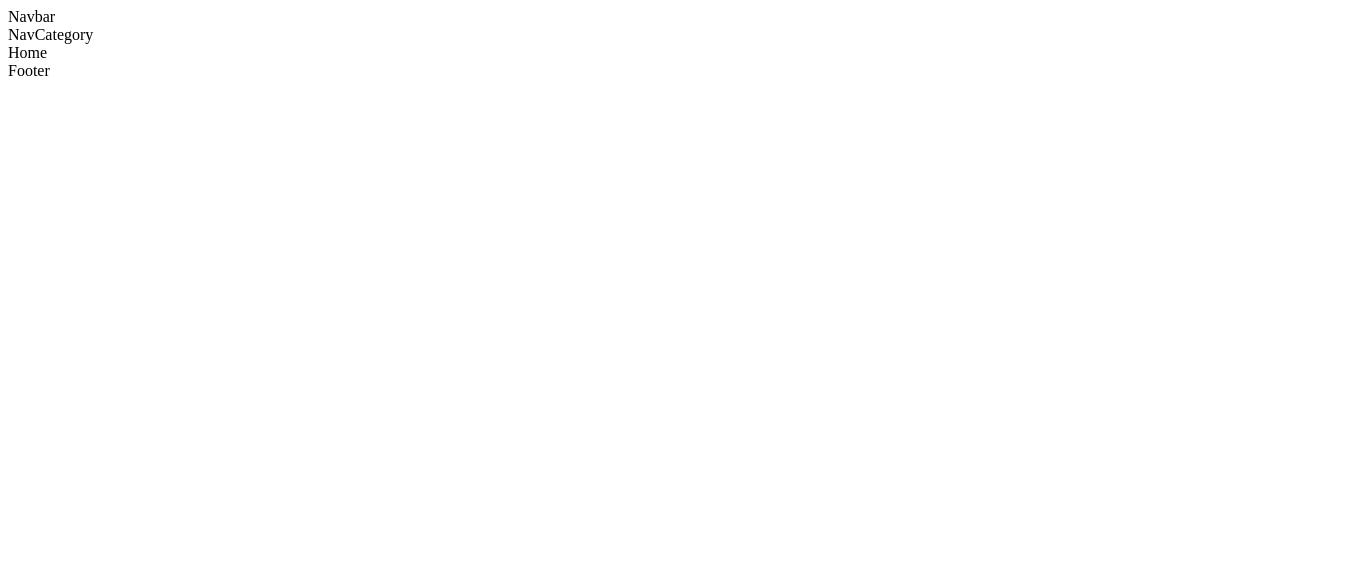
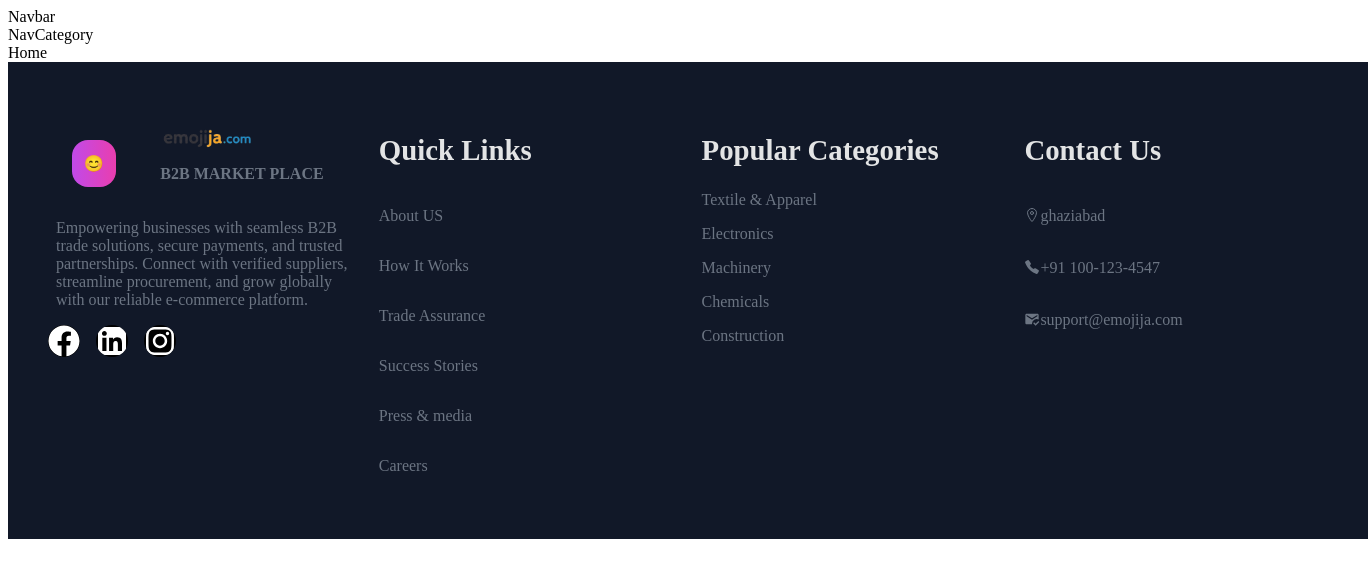
Before and after one commit to himanshu0gautam/e_commerce_frontend, a React (Vite) app in the folder ecommerce/: page / in a window 1280 px wide. Shown: the top 578 px of the page, 1368 px wide, since content can reach past the window. Built offline with nearby package versions, Linux system fonts and the light colour scheme.

Commit message:
add footer

```diff
--- a/ecommerce/package.json
+++ b/ecommerce/package.json
@@ -12,7 +12,9 @@
   "dependencies": {
     "react": "^19.1.1",
     "react-dom": "^19.1.1",
-    "react-router-dom": "^7.9.1"
+    "react-icons": "^5.5.0",
+    "react-router-dom": "^7.9.1",
+    "remixicon": "^4.6.0"
   },
   "devDependencies": {
     "@eslint/js": "^9.33.0",
--- a/ecommerce/src/components/Footer/Footer.jsx
+++ b/ecommerce/src/components/Footer/Footer.jsx
@@ -1,8 +1,113 @@
 import React from 'react'
+import style from './Footer.module.css'
+import { RiChatSmileAiFill } from "react-icons/ri";
+import { FaFacebook } from "react-icons/fa";
+import { FaLinkedin } from "react-icons/fa";
+import { FaInstagram } from "react-icons/fa6";
+import { IoLocationOutline } from "react-icons/io5";
+import { IoCallSharp } from "react-icons/io5";
+import { MdMarkEmailRead } from "react-icons/md";
+import { BsEmojiSmile } from "react-icons/bs";
+const Footer = () => {
 
-const Footer = () => {
+  const Links = [
+    {
+      "text":"About US"
+    },
+    {
+      "text":"How It Works"
+    },
+    {
+      "text":"Trade Assurance"
+    },
+    {
+      "text":"Success Stories"
+    },
+    {
+      "text":"Press & media"
+    },
+    {
+      "text":"Careers"
+    },
+  ]
+
+  const Catogories = [
+    {
+      "text":"Textile & Apparel"
+    },
+    {
+      "text":"Electronics"
+    },
+    {
+      "text":"Machinery"
+    },
+    {
+      "text":"Chemicals"
+    },
+    {
+      "text":"Construction"
+    },
+  ]
+
+  const contact = [
+    {
+      "text":"ghaziabad",
+      "icons":<IoLocationOutline />
+    },
+    {
+      "text":"+91 100-123-4547",
+      "icons":<IoCallSharp />
+    },
+    {
+      "text":"support@emojija.com",
+      "icons":<MdMarkEmailRead />
+    },
+  ]
+
   return (
-    <div>Footer</div>
+    <main className={style.mainFooter}>
+      <section className={style.linkSection}>
+        <div className={style.iconsTags}>
+          <div className={style.smillIcons}>
+          {/* <BsEmojiSmile className={style.SIcons}/> */}
+          😊
+          </div>
+            <div className={style.imagelogo}>
+              <img src="../../../assists/WhatsApp_Image_2025-09-16_at_17.10.43_d3e706c2_processed_by_imagy-removebg-preview.png" alt="" />
+            <p>B2B MARKET PLACE</p>
+            </div>
+        </div>
+        <div >
+          <p>Empowering businesses with seamless B2B trade solutions, secure payments, and trusted partnerships. Connect with verified suppliers, streamline procurement, and grow globally with our reliable e-commerce platform.</p>
+          <div className={style.linkIcons}>
+              <FaFacebook className={style.icons}/>
+              <FaLinkedin className={style.icons}/>
+              <FaInstagram className={style.icons}/>
+          </div>
+        </div>
+      </section>
+      <section className={style.aboutSection}>
+        <h2>Quick Links</h2>
+          {Links.map((link) => (
+            <p>{link.text}</p>
+          ))}
+      </section>
+      <section className={style.catogoriesSection}>
+        <h2>Popular Categories</h2>
+        {Catogories.map((cat) => (
+          <p>{cat.text}</p>
+        ))}
+      </section>
+      <section className={style.contectSection}>
+        <h2>Contact Us</h2>
+        {contact.map((con) => (
+         <div className={style.contact}>
+          <p>{con.icons}</p>
+          <p>{con.text}</p>
+          </div>
+        ))}
+      </section>
+    </main>
   )
 }
 
--- /dev/null
+++ b/ecommerce/src/components/Footer/Footer.module.css
@@ -0,0 +1,118 @@
+.mainFooter{
+    width: 100%;
+    display: flex;
+    gap: 1.7rem;
+    padding: 3rem;
+    background-color: rgb(17, 24, 40);
+}
+
+.mainFooter p{
+    color: rgb(108, 117, 131);
+}
+
+.mainFooter p:hover{
+    color: rgb(163, 170, 180);
+    cursor: pointer;
+}
+
+.mainFooter h2{
+    color: rgb(227, 228, 229);
+    font-size: 1.8rem;
+    font-weight: 700;
+}
+
+.mainFooter h2{
+    cursor: pointer;
+}
+
+/*section 1*/
+
+.linkSection{
+    margin-top: 0.9rem;
+    width: 25%  ;
+
+}
+
+.linkSection .iconsTags{
+    display: flex;
+    gap: 1.5rem;
+}
+
+.linkSection .iconsTags .smillIcons{
+background: linear-gradient(to right, rgb(193, 74, 233), rgb(233, 62, 174) );
+max-height: 10%;
+margin: 1rem;
+width: 10vw;
+   border-radius: 1rem;
+    display: flex;
+    align-items: center;
+    justify-content: center;
+}
+
+
+
+.linkSection .iconsTags .smillIcons .SIcons{
+    scale: 1;
+
+}
+
+.imagelogo{
+    padding: 0.3rem;
+    display: flex;
+    flex-direction: column;
+}
+
+.imagelogo img{
+    /* scale: 2; */
+    object-fit: contain;
+    width: 50%;
+}
+
+.imagelogo p{
+    top: 0;
+    font-size: 1rem;
+    font-weight: 600;
+}
+
+
+.linkIcons{
+    margin-top: 1.5rem;
+    display: flex;
+    gap: 2rem;
+    border-radius: 2rem;
+
+}
+
+.linkIcons .icons{
+    border: none;
+    color: white;
+    scale: 2;
+    background-color: black;
+    border-radius: 50%;
+}
+
+.linkIcons .icons:hover{
+    scale: 2.2;
+}
+
+/*section 2*/
+
+.aboutSection{
+    width: 25%;
+    display: flex;
+    flex-direction: column;
+}
+
+/*section 3*/
+.catogoriesSection{
+    width: 25%;
+}
+
+/*section 4*/
+.contectSection{
+    width: 25%;
+}
+
+.contact{
+    display: flex;
+}
```
Also changed, not shown: ecommerce/assists/WhatsApp_Image_2025-09-16_at_17.10.43_d3e706c2_processed_by_imagy-removebg-preview.png (added), 1 other file (tests, documents, lock files or other folders).
